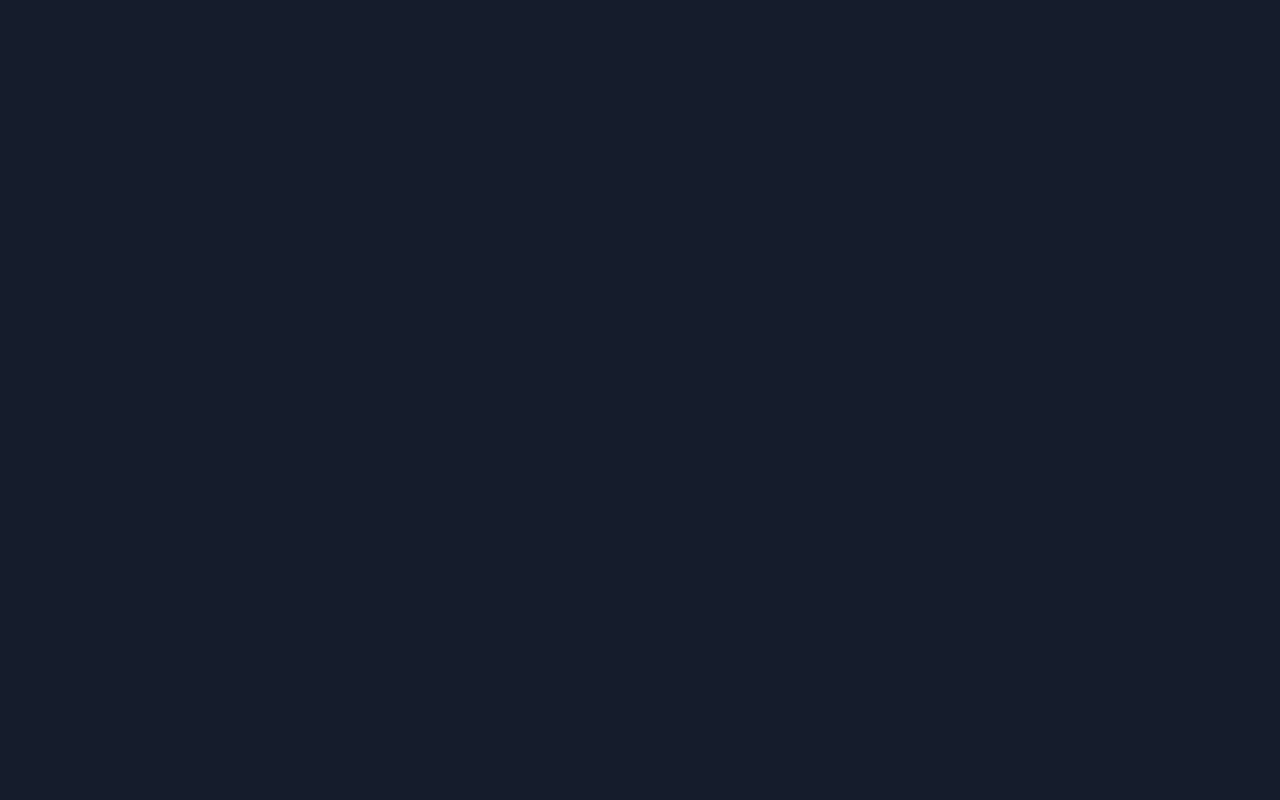
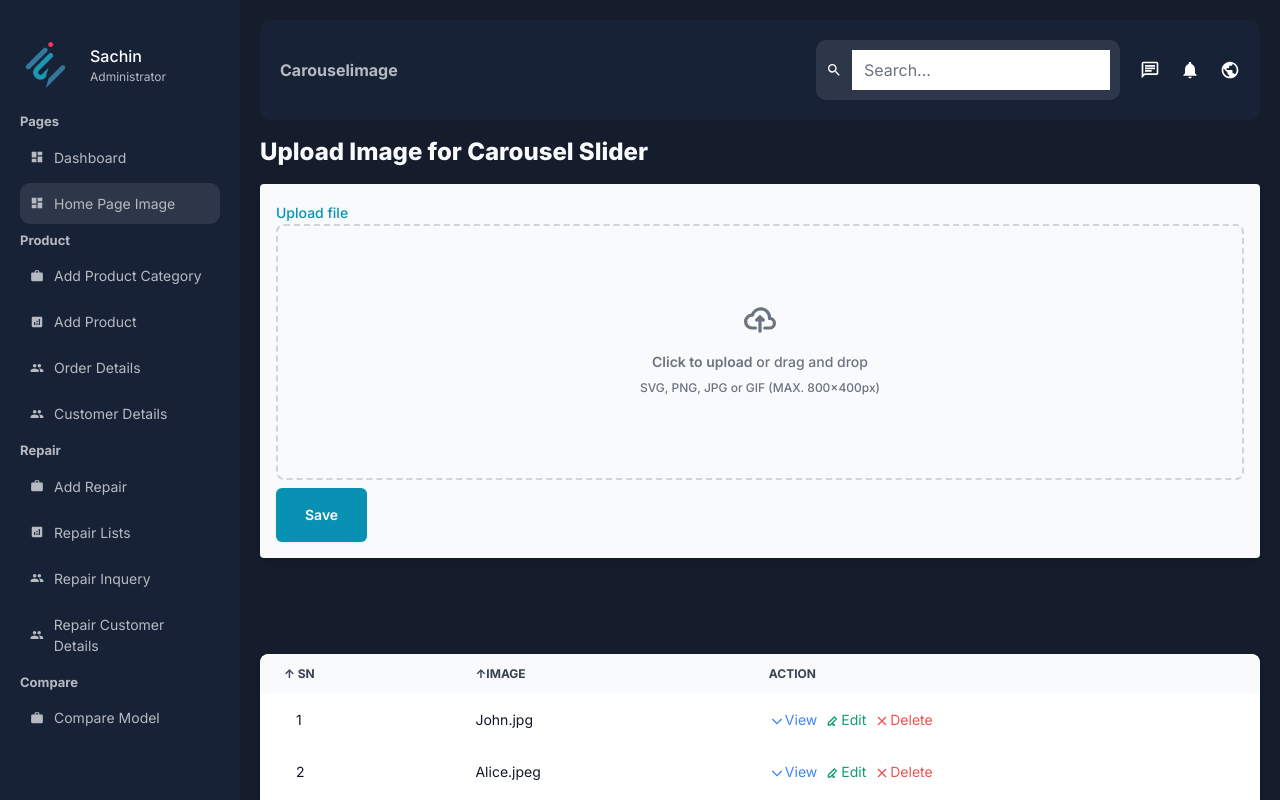
Before and after one commit to pr0chinsachin/ecommerceAdminPanel, a Next.js app: page /dashboard/carouselimage in a window 1280 px wide. Before the commit this address had no page. Shown: the top 800 px of the page. Built offline with nearby package versions, Linux system fonts and the light colour scheme.

Commit message:
Image Upload upgrade

```diff
--- a/app/dashboard/carouselimage/page.jsx
+++ b/app/dashboard/carouselimage/page.jsx
@@ -1,34 +1,154 @@
-import React from "react";
-import { FileInput, Label } from "flowbite-react";
+"use client";
+import React, { useState } from "react";
+import { FileInput, Label, Button } from "flowbite-react";
+import Image from "next/image";
 import ImageDetailsList from "./imageDetailsList/imageDetailsList";
 
 const CarouselImage = () => {
+  const [images, setImages] = useState([]);
+  const [dragging, setDragging] = useState(false);
+  const [loading, setLoading] = useState(false); // Add loading state
+
+  const handleDrop = (e) => {
+    e.preventDefault();
+    setDragging(false);
+    const fileList = e.dataTransfer.files;
+    handleImageChange(fileList);
+  };
+
+  const handleDragOver = (e) => {
+    e.preventDefault();
+    setDragging(true);
+  };
+
+  const handleDragLeave = () => {
+    setDragging(false);
+  };
+
+  const handleImageChange = async (fileList) => {
+    setLoading(true); // Set loading to true while handling image change
+    const imageArray = [];
+    await Promise.all(
+      Array.from(fileList).map(async (file) => {
+        const reader = new FileReader();
+        reader.readAsDataURL(file);
+        reader.onload = () => {
+          imageArray.push(reader.result);
+        };
+      })
+    );
+    console.log(setImages(imageArray));
+    setImages(imageArray);
+    setLoading(false); // Set loading to false after handling image change
+  };
+
+  const handleSubmit = async (e) => {
+    e.preventDefault();
+    try {
+      const formData = new FormData();
+      images.forEach((image, index) => {
+        formData.append(`image${index}`, image);
+      });
+
+      setLoading(true); // Set loading to true while submitting
+
+      const response = await fetch("YOUR_API_ENDPOINT", {
+        method: "POST",
+        body: formData,
+      });
+
+      if (response.ok) {
+        console.log("Images uploaded successfully!");
+        setImages([]);
+      } else {
+        console.error("Error uploading images:", response.statusText);
+      }
+    } catch (error) {
+      console.error("Error uploading images:", error);
+    } finally {
+      setLoading(false); // Set loading to false after submission
+    }
+  };
+
   return (
     <div>
       <h1 className="text-2xl pt-4 pb-4 text-slate-50 font-extrabold">
         Upload Image for Carousel Slider
       </h1>
       <div className="max-auto rounded overflow-hidden shadow-lg bg-slate-50">
-        <form className="mr-4 ml-4  pt-4 pb-4">
+        <form className="mr-4 ml-4  pt-4 pb-4" onSubmit={handleSubmit}>
           <div>
             <Label
               htmlFor="file-upload-helper-text"
               className="text-cyan-600 mt-2"
-              value="Upload file"
-            />
+            >
+              Upload file
+            </Label>
           </div>
-          <FileInput
-            id="file-upload-helper-text"
-            helperText="SVG, PNG, JPG or GIF (MAX. 800x400px)."
-            className="mt-2"
-          />
-          <button
+          <div
+            className={`flex w-full items-center justify-center dark:hover:bg-bray-800 flex h-64 w-full cursor-pointer flex-col items-center justify-center rounded-lg border-2 border-dashed border-gray-300 bg-gray-50 hover:bg-gray-100 dark:border-gray-600 dark:bg-gray-700 dark:hover:border-gray-500 dark:hover:bg-gray-600 ${
+              dragging ? "flowbite-file-upload-dragover" : ""
+            }`}
+            onDrop={handleDrop}
+            onDragOver={handleDragOver}
+            onDragLeave={handleDragLeave}
+          >
+            {loading ? ( // Conditional rendering of loader
+              <div className="text-gray-500">Loading...</div>
+            ) : (
+              <>
+                <Label
+                  htmlFor="dropzone-file"
+                  className="flex flex-col items-center justify-center pb-6 pt-5"
+                >
+                  <svg
+                    className="mb-4 h-8 w-8 text-gray-500 dark:text-gray-400"
+                    aria-hidden="true"
+                    xmlns="http://www.w3.org/2000/svg"
+                    fill="none"
+                    viewBox="0 0 20 16"
+                  >
+                    <path
+                      stroke="currentColor"
+                      strokeLinecap="round"
+                      strokeLinejoin="round"
+                      strokeWidth="2"
+                      d="M13 13h3a3 3 0 0 0 0-6h-.025A5.56 5.56 0 0 0 16 6.5 5.5 5.5 0 0 0 5.207 5.021C5.137 5.017 5.071 5 5 5a4 4 0 0 0 0 8h2.167M10 15V6m0 0L8 8m2-2 2 2"
+                    />
+                  </svg>
+                  <p className="mb-2 text-sm text-gray-500 dark:text-gray-400">
+                    <span className="font-semibold">Click to upload</span> or
+                    drag and drop
+                  </p>
+                  <p className="text-xs text-gray-500 dark:text-gray-400">
+                    SVG, PNG, JPG or GIF (MAX. 800x400px)
+                  </p>
+                </Label>
+                <FileInput id="dropzone-file" className="hidden" />
+              </>
+            )}
+          </div>
+          <Button
             type="submit"
             className="rounded-md bg-cyan-600 px-3 py-2 text-sm mt-2 font-semibold text-white shadow-sm hover:bg-indigo-500 focus-visible:outline focus-visible:outline-2 focus-visible:outline-offset-2 focus-visible:outline-indigo-600"
           >
             Save
-          </button>
+          </Button>
         </form>
+      </div>
+      <div className="mt-10 mb-10">
+        <div className="grid grid-cols-4 gap-4 mt-4">
+          {images.map((image, index) => (
+            <div key={index} className="w-full">
+              <Image
+                src={image}
+                alt={`image-${index}`}
+                width={200}
+                height={200}
+              />
+            </div>
+          ))}
+        </div>
       </div>
       <div className="mt-10 mb-10">
         <ImageDetailsList />
--- a/app/dashboard/layout.jsx
+++ b/app/dashboard/layout.jsx
@@ -7,8 +7,8 @@ import { AuthProvider } from "../AuthContext";
 import ProtectedRoute from "../ProtectedRoute";
 const Layout = ({ children }) => {
   return (
-    <AuthProvider>
-      <ProtectedRoute>
+    // <AuthProvider>
+    //   <ProtectedRoute>
     <div className={Styles.container}>
       <div className={Styles.menu}>
         <Sidebar />
@@ -19,8 +19,8 @@ const Layout = ({ children }) => {
         <Footer />
       </div>
     </div>
-      </ProtectedRoute>
-    </AuthProvider>
+    //   </ProtectedRoute>
+    // </AuthProvider>
   );
 };
 
```
Lines whose indentation alone changed are shown as unchanged.
